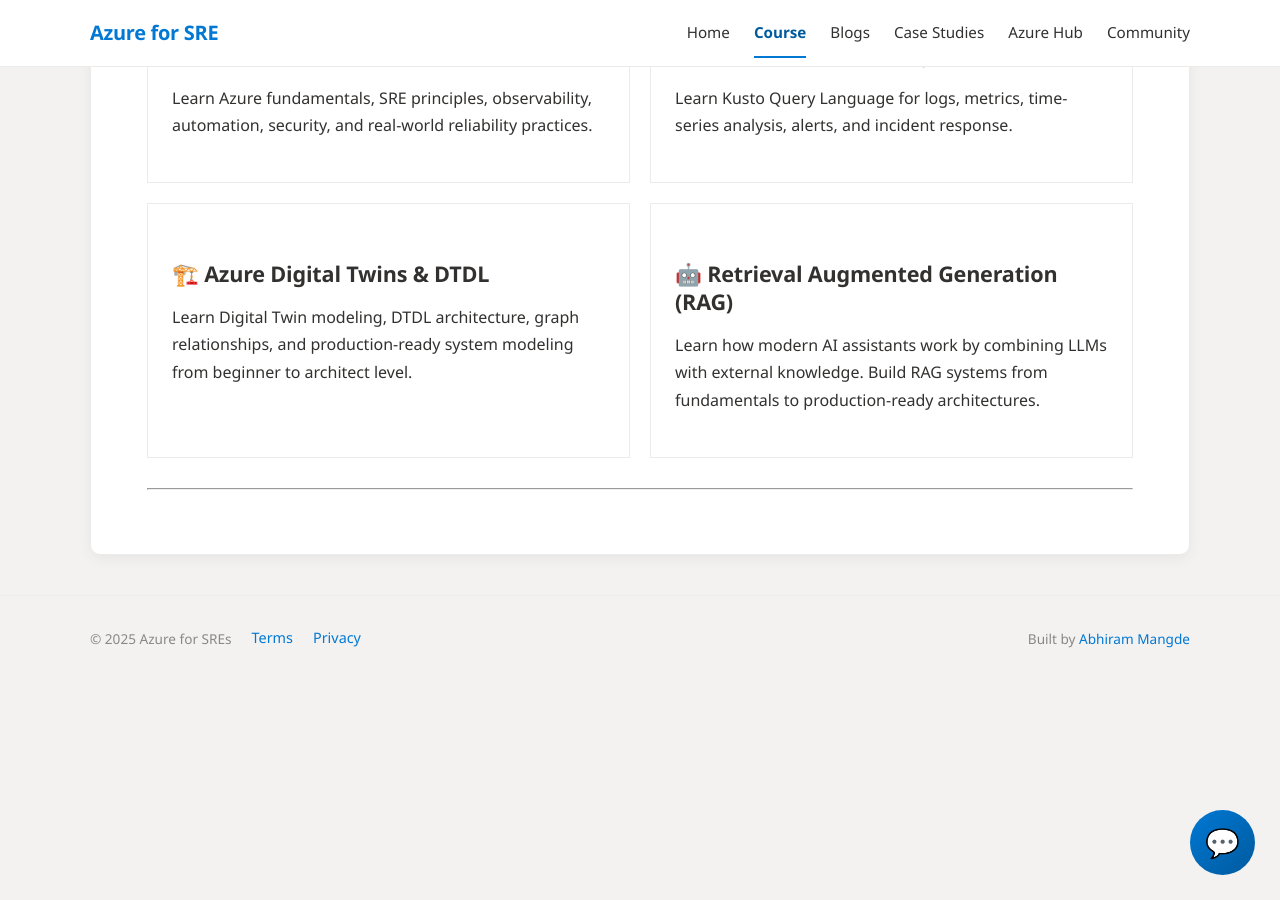
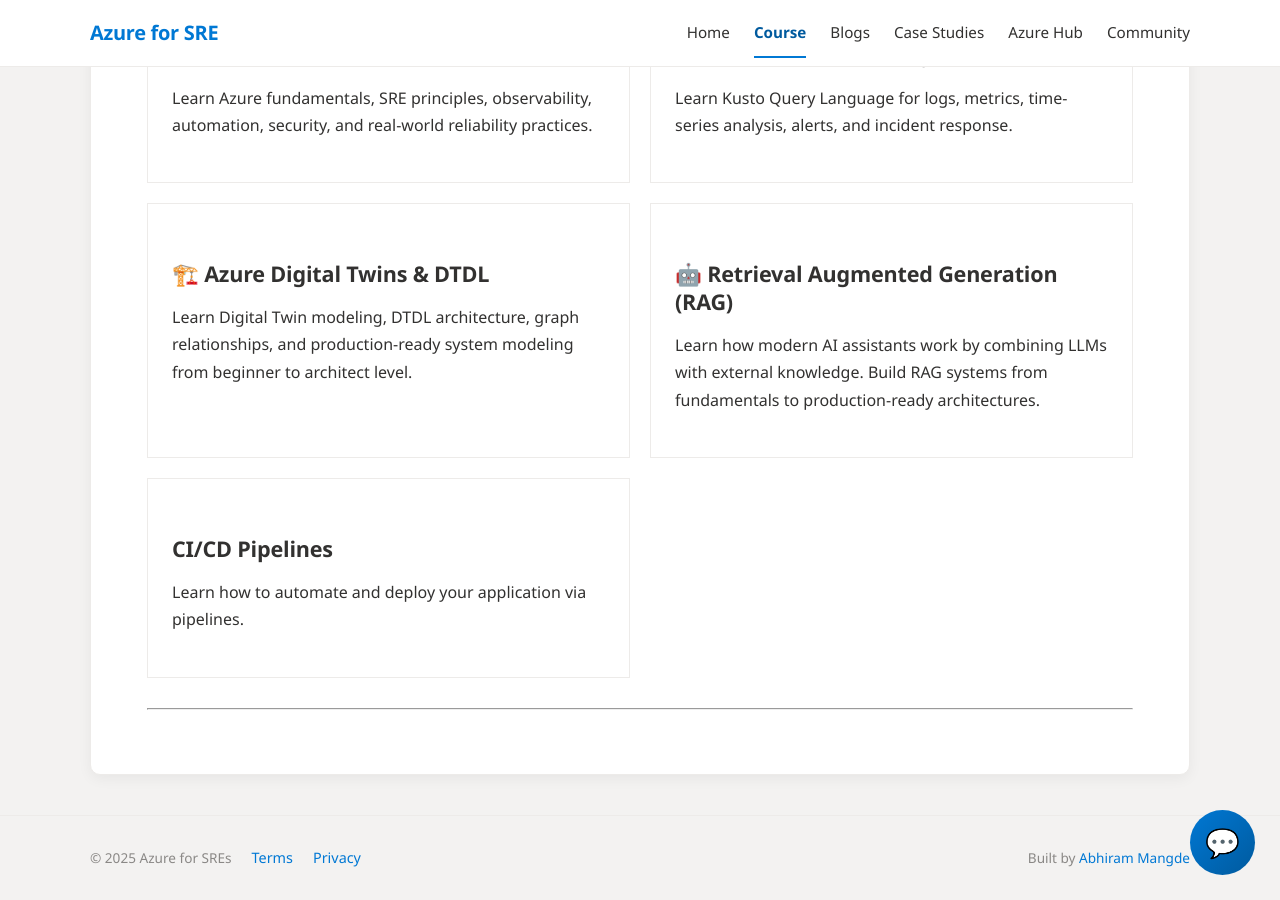
Before and after one commit to Abhiram-Mangde/Course-Azure-for-SREs, a Jekyll site: the page built from docs/course.md, in a window 1280 px wide and 900 px high, scrolled down 530 px. Built offline with Jekyll 4.4.1, drawn with Linux system fonts in a browser that asks for light colours; a script that is not in the unit is left out.

Commit message:
Add Course in the Course Tab

```diff
--- a/docs/course.md
+++ b/docs/course.md
@@ -126,6 +126,13 @@
     Learn how modern AI assistants work by combining LLMs with
     external knowledge. Build RAG systems from fundamentals to
     production-ready architectures.
+  </p>
+  </div>
+
+  <div class="course-card" onclick="showCourse('cicd')">
+  <h3>CI/CD Pipelines</h3>
+  <p>
+    Learn how to automate and deploy your application via pipelines.
   </p>
   </div>
 
@@ -417,12 +424,54 @@
 </div>
 </div>
 
+<!-- ================= CI/CD ================= -->
+
+<div id="cicd-course" class="hidden">
+
+<h2>CI/CD Pipelines</h2>
+
+<div class="course-tiles">
+
+  <div class="course-tile">
+    <h3>Module 1</h3>
+    <p>Course Overview</p>
+    <a href="{{ "/cicd-course/Module-1-Course-Overview/" | relative_url }}">Open module</a>
+  </div>
+
+  <div class="course-tile">
+    <h3>Module 2</h3>
+    <p>DevOps Foundation</p>
+    <a href="{{ "/cicd-course/Module-2-DevOps-Foundation/" | relative_url }}">Open module</a>
+  </div>
+
+  <div class="course-tile">
+    <h3>Module 3</h3>
+    <p>Continuous Integration</p>
+    <a href="{{ "/cicd-course/Module-3-Continuous-Integration/" | relative_url }}">Open module</a>
+  </div>
+
+  <div class="course-tile">
+    <h3>Module 4</h3>
+    <p>Continuous Delivery & Deployment</p>
+    <a href="{{ "/cicd-course/Module-4-Continuous-Delivery-Deployment/" | relative_url }}">Open module</a>
+  </div>
+
+  <div class="course-tile">
+    <h3>Module 5</h3>
+    <p>YAML Pipelines</p>
+    <a href="{{ "/cicd-course/Module-5-Yaml-Pipeline/" | relative_url }}">Open module</a>
+  </div>
+
+</div>
+</div>
+
 <script>
 function showCourse(course) {
   document.getElementById('sre-course').classList.add('hidden');
   document.getElementById('kql-course').classList.add('hidden');
   document.getElementById('dtdl-course').classList.add('hidden');
   document.getElementById('rag-course').classList.add('hidden');
+  document.getElementById('cicd-course').classList.add('hidden');
 
   document.getElementById(course + '-course').classList.remove('hidden');
 }
```
